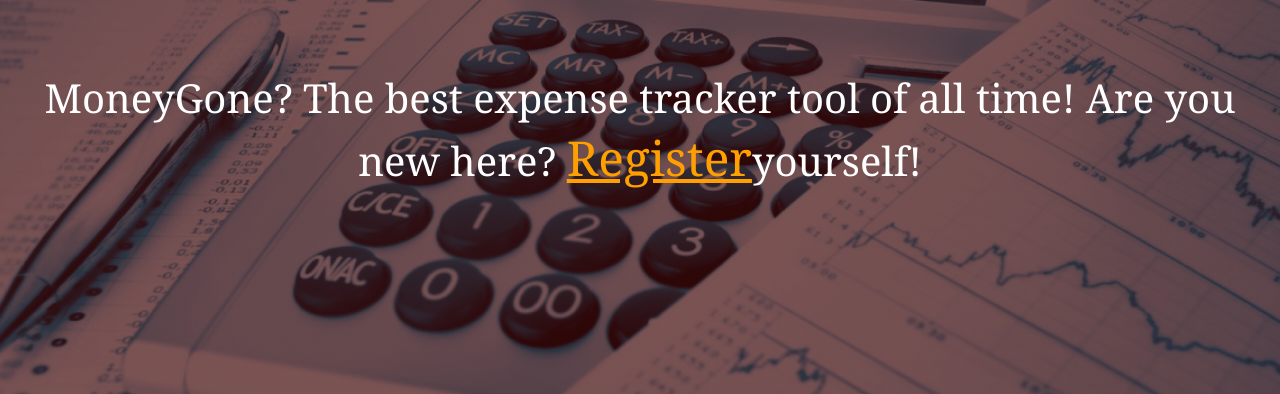
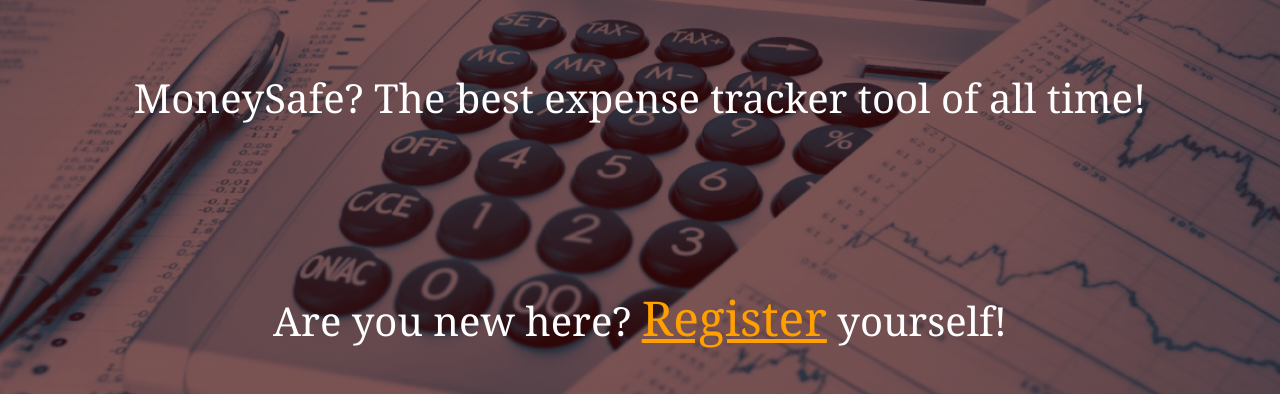
Before and after one commit to GVAlexandrov/ReactProject02, a React (Create React App) app: page / in a window 1280 px wide. Shown: the part 146-540 px from the top of the page. Built offline with nearby package versions, Linux system fonts and the light colour scheme; no server answers; a web font is replaced by a local one.

Commit message:
UPDATE Home

```diff
--- a/src/Components/Home.js
+++ b/src/Components/Home.js
@@ -1,11 +1,29 @@
-import { Link } from "react-router-dom";
+import { useEffect, useState } from 'react';
+import { NavLink } from 'react-router-dom'
 
 const Home = () => {
+    const [isLogged, setIsLogged] = useState(false);
+    const uid = localStorage.uid;
+
+    useEffect(() => {
+        if (uid) {
+            setIsLogged(true)
+        } else {
+            setIsLogged(false)
+        }
+    }, [uid])
+
     return (
         <main>
-            <p className="guest-message">MoneyGone? The best expense tracker tool of all time! Аre you new here?  <Link to="/register">Register</Link>yourself!</p>
+            <p className="guest-message">MoneySafe? The best expense tracker tool of all time! </p>
+
+            {
+                isLogged
+                    ? <></>
+                    : <p className="guest-message">Аre you new here? <NavLink to="/register">Register</NavLink> yourself!</p>
+            }
         </main>
-    )
-}
+    );
+};
 
 export default Home;
```
